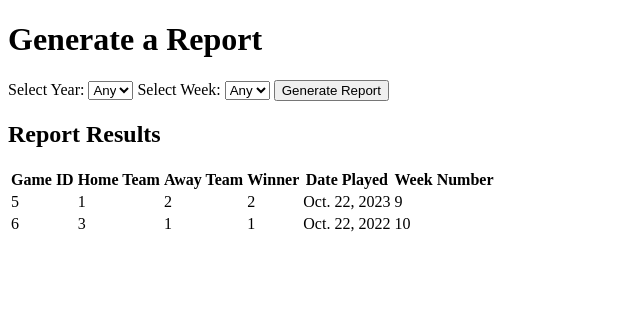
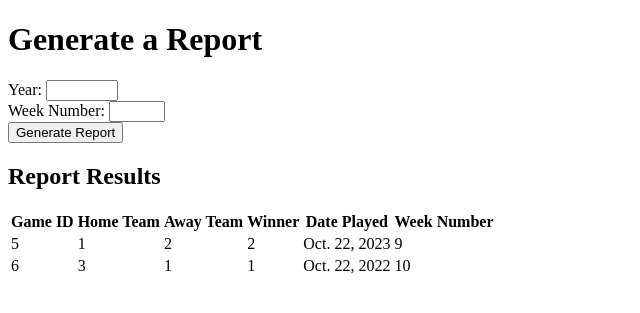
Before and after one commit to akshanbhag/NFLSeasonTracker, a Django app: template seasontracker/nflseason/templates/report_interface.html in a window 1280 px wide. Shown: the top 313 px of the page, without its empty margins (0-640 px from the left). Run offline with Django 4.2, Linux system fonts and the light colour scheme; the template is opened without the code that fills it: values that come from a table or form of the project are taken from there, others are empty; data comes from the database, SQL or seed files in the repository; both versions use the stored data as it was after the commit.

Commit message:
added report functionality

```diff
--- a/seasontracker/nflseason/templates/report_interface.html
+++ b/seasontracker/nflseason/templates/report_interface.html
@@ -9,22 +9,12 @@
     <form method="post">
         {% csrf_token %}
 
-        <label for="year">Select Year:</label>
-        <select name="year" id="year">
-            <option value="" selected>Any</option>
-            {% for y in years %}
-                <option value="{{ y }}">{{ y }}</option>
-            {% endfor %}
-        </select>
-
-        <label for="week">Select Week:</label>
-        <select name="week" id="week">
-            <option value="" selected>Any</option>
-            {% for w in weeks %}
-                <option value="{{ w }}">{{ w }}</option>
-            {% endfor %}
-        </select>
-
+        <label for="year">Year:</label>
+        <input type="number" name="year" id="year" min="1920" max="2023" required>
+        <br>
+        <label for="week_number">Week Number:</label>
+        <input type="number" name="week_number" id="week_number" min="1" max="23" required>
+        <br>
         <input type="submit" value="Generate Report">
     </form>
 
```
Also changed, not shown: seasontracker/nflseason/views.py (+15 -11 lines), seasontracker/db.sqlite3.
